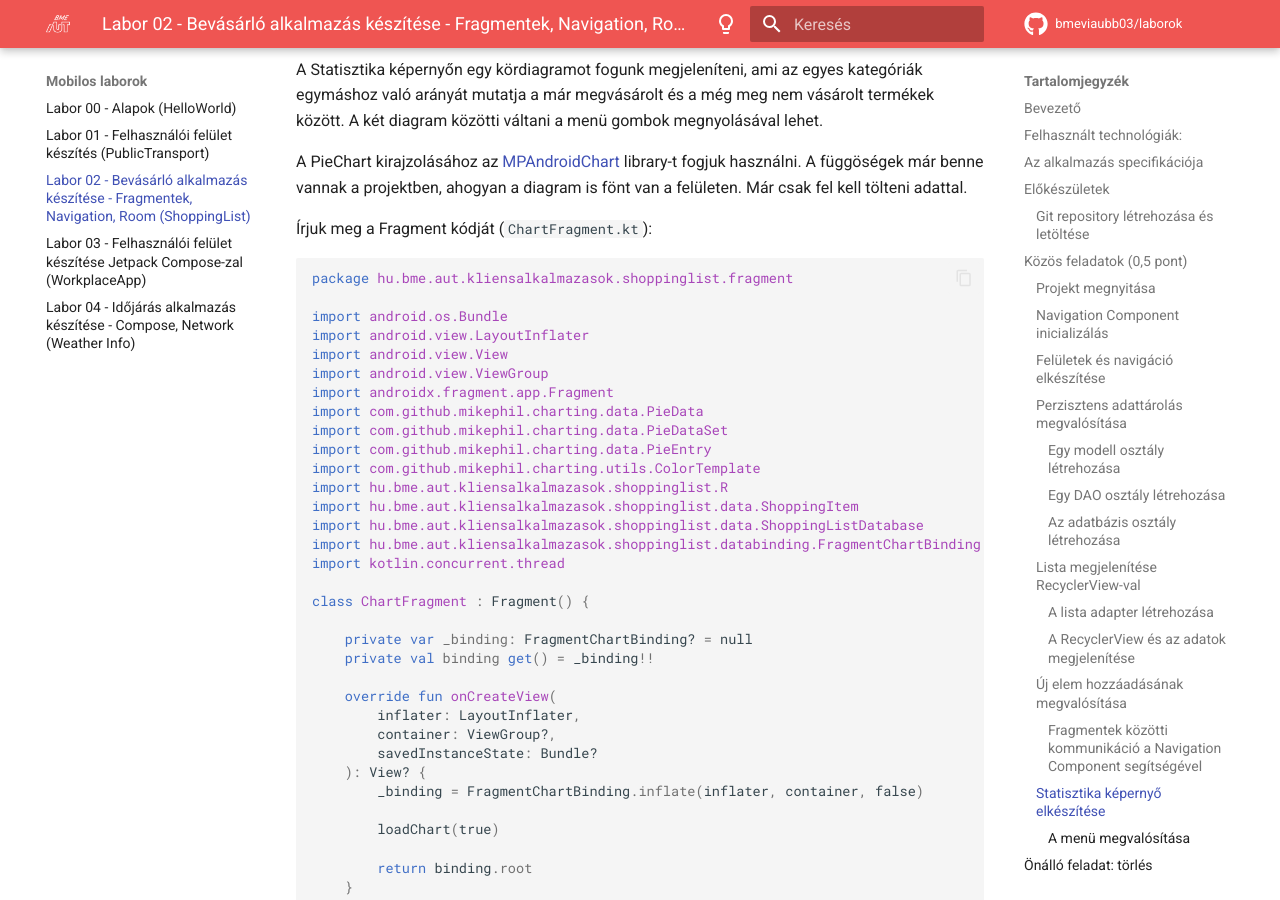
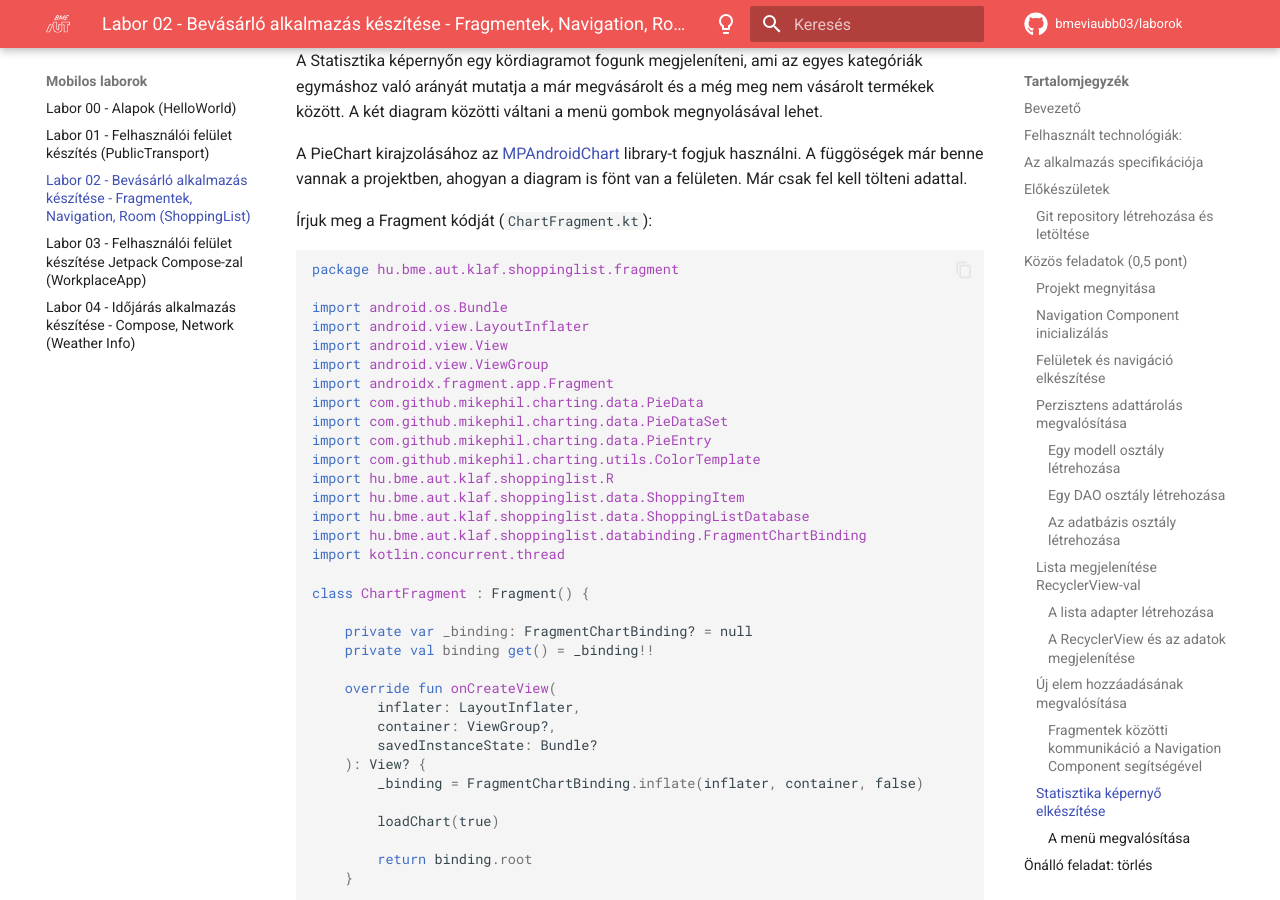
Before and after one commit to BMEVIAUBB03/laborok, an MkDocs documentation site: the page built from docs/laborok/android/ui-advanced-room/index.md, in a window 1280 px wide and 900 px high, scrolled down 23512 px. Built offline with MkDocs 1.6.1 and Material for MkDocs 9.7.7, drawn with Linux system fonts in a browser that asks for light colours; comment, search, counter and statistics services are not loaded; some of the changed text lies outside the part shown.

Commit message:
minor modifications in android lab2

````diff
--- a/docs/laborok/android/ui-advanced-room/index.md
+++ b/docs/laborok/android/ui-advanced-room/index.md
@@ -509,15 +509,15 @@
 Az akciók meghívásához használjuk a view binding-ot a `ShoppingListFragment`-ben:
 
 ```kotlin
-package hu.bme.aut.kliensalkalmazasok.shoppinglist.fragment
+package hu.bme.aut.klaf.shoppinglist.fragment
 
 import android.os.Bundle
-import androidx.fragment.app.Fragment
 import android.view.LayoutInflater
 import android.view.View
 import android.view.ViewGroup
+import androidx.fragment.app.Fragment
 import androidx.navigation.fragment.findNavController
-import hu.bme.aut.kliensalkalmazasok.shoppinglist.databinding.FragmentShoppingListBinding
+import hu.bme.aut.klaf.shoppinglist.databinding.FragmentShoppingListBinding
 
 class ShoppingListFragment : Fragment() {
 
@@ -682,10 +682,10 @@
     A `Room` alapvető komponenseinek, architektúrájának és használatának leírása megtalálható a megfelelő [developer.android.com](https://developer.android.com/training/data-storage/room/) oldalon.
 
 #### Egy modell osztály létrehozása
-A `hu.bme.aut.kliensalkalmazasok.shoppinglist` *package*-ben hozzunk létre egy új *package*-et `data` néven. A `data` *package*-ben hozzunk létre egy új Kotlin osztályt, aminek a neve legyen  `ShoppingItem`:
+A `hu.bme.aut.klaf.shoppinglist` *package*-ben hozzunk létre egy új *package*-et `data` néven. A `data` *package*-ben hozzunk létre egy új Kotlin osztályt, aminek a neve legyen  `ShoppingItem`:
 
 ```kotlin
-package hu.bme.aut.kliensalkalmazasok.shoppinglist.data
+package hu.bme.aut.klaf.shoppinglist.data
 
 import androidx.room.ColumnInfo
 import androidx.room.Entity
@@ -745,7 +745,7 @@
 A `data` package-ben hozzunk létre egy új Kotlin interfészt, aminek a neve legyen  `ShoppingItemDao`:
 
 ```kotlin
-package hu.bme.aut.kliensalkalmazasok.shoppinglist.data
+package hu.bme.aut.klaf.shoppinglist.data
 
 import androidx.room.Dao
 import androidx.room.Delete
@@ -781,7 +781,7 @@
 A `data` package-ben hozzunk létre egy új Kotlin osztályt, aminek a neve legyen  `ShoppingListDatabase`:
 
 ```kotlin
-package hu.bme.aut.kliensalkalmazasok.shoppinglist.data
+package hu.bme.aut.klaf.shoppinglist.data
 
 import android.content.Context
 import androidx.room.Database
@@ -815,18 +815,18 @@
 #### A lista adapter létrehozása
 Következő lépésként a lista adaptert fogjuk létrehozni, ami a modell elemeket fogja majd szolgáltatni a `RecyclerView`-nak.
 
-A `hu.bme.aut.kliensalkalmazasok.shoppinglist` package-ben hozzunk létre egy új package-et `adapter` néven!
+A `hu.bme.aut.klaf.shoppinglist` package-ben hozzunk létre egy új package-et `adapter` néven!
 
 Az `adapter` package-ben hozzunk létre egy új Kotlin osztályt `ShoppingAdapter` néven:
 
 ```kotlin
-package hu.bme.aut.kliensalkalmazasok.shoppinglist.adapter
+package hu.bme.aut.klaf.shoppinglist.adapter
 
 import android.view.LayoutInflater
 import android.view.ViewGroup
 import androidx.recyclerview.widget.RecyclerView
-import hu.bme.aut.kliensalkalmazasok.shoppinglist.data.ShoppingItem
-import hu.bme.aut.kliensalkalmazasok.shoppinglist.databinding.ItemShoppingListBinding
+import hu.bme.aut.klaf.shoppinglist.data.ShoppingItem
+import hu.bme.aut.klaf.shoppinglist.databinding.ItemShoppingListBinding
 
 class ShoppingAdapter(private val listener: ShoppingItemClickListener) :
     RecyclerView.Adapter<ShoppingAdapter.ShoppingViewHolder>() {
@@ -847,7 +847,8 @@
         fun onItemChanged(item: ShoppingItem)
     }
 
-    inner class ShoppingViewHolder(val binding: ItemShoppingListBinding) : RecyclerView.ViewHolder(binding.root)
+    inner class ShoppingViewHolder(val binding: ItemShoppingListBinding) :
+        RecyclerView.ViewHolder(binding.root)
 }
 ```
 
@@ -999,7 +1000,7 @@
 Ehhez írjuk felüle a `CreateNewShoppingItem` osztályt az alábbi kóddal:
 
 ```Kotlin
-package hu.bme.aut.kliensalkalmazasok.shoppinglist.fragment
+package hu.bme.aut.klaf.shoppinglist.fragment
 
 import android.os.Bundle
 import android.view.LayoutInflater
@@ -1007,8 +1008,8 @@
 import android.view.ViewGroup
 import android.widget.ArrayAdapter
 import androidx.fragment.app.Fragment
-import hu.bme.aut.kliensalkalmazasok.shoppinglist.R
-import hu.bme.aut.kliensalkalmazasok.shoppinglist.databinding.FragmentCreateNewShoppingItemBinding
+import hu.bme.aut.klaf.shoppinglist.R
+import hu.bme.aut.klaf.shoppinglist.databinding.FragmentCreateNewShoppingItemBinding
 
 class CreateNewShoppingItemFragment : Fragment() {
 
@@ -1035,7 +1036,7 @@
         return binding.root
     }
 
-	override fun onDestroyView() {
+    override fun onDestroyView() {
         _binding = null
         super.onDestroyView()
     }
@@ -1150,7 +1151,7 @@
 Írjuk meg a Fragment kódját (`ChartFragment.kt`):
 
 ```kotlin
-package hu.bme.aut.kliensalkalmazasok.shoppinglist.fragment
+package hu.bme.aut.klaf.shoppinglist.fragment
 
 import android.os.Bundle
 import android.view.LayoutInflater
@@ -1161,10 +1162,10 @@
 import com.github.mikephil.charting.data.PieDataSet
 import com.github.mikephil.charting.data.PieEntry
 import com.github.mikephil.charting.utils.ColorTemplate
-import hu.bme.aut.kliensalkalmazasok.shoppinglist.R
-import hu.bme.aut.kliensalkalmazasok.shoppinglist.data.ShoppingItem
-import hu.bme.aut.kliensalkalmazasok.shoppinglist.data.ShoppingListDatabase
-import hu.bme.aut.kliensalkalmazasok.shoppinglist.databinding.FragmentChartBinding
+import hu.bme.aut.klaf.shoppinglist.R
+import hu.bme.aut.klaf.shoppinglist.data.ShoppingItem
+import hu.bme.aut.klaf.shoppinglist.data.ShoppingListDatabase
+import hu.bme.aut.klaf.shoppinglist.databinding.FragmentChartBinding
 import kotlin.concurrent.thread
 
 class ChartFragment : Fragment() {
````
Also changed, not shown: other parts of docs/laborok/android/ui-advanced-room/index.md (+3 -3 lines), docs/laborok/android/ui-advanced-room/assets/chart1.png, docs/laborok/android/ui-advanced-room/assets/chart2.png, docs/laborok/android/ui-advanced-room/assets/create.png, docs/laborok/android/ui-advanced-room/assets/list.png.
